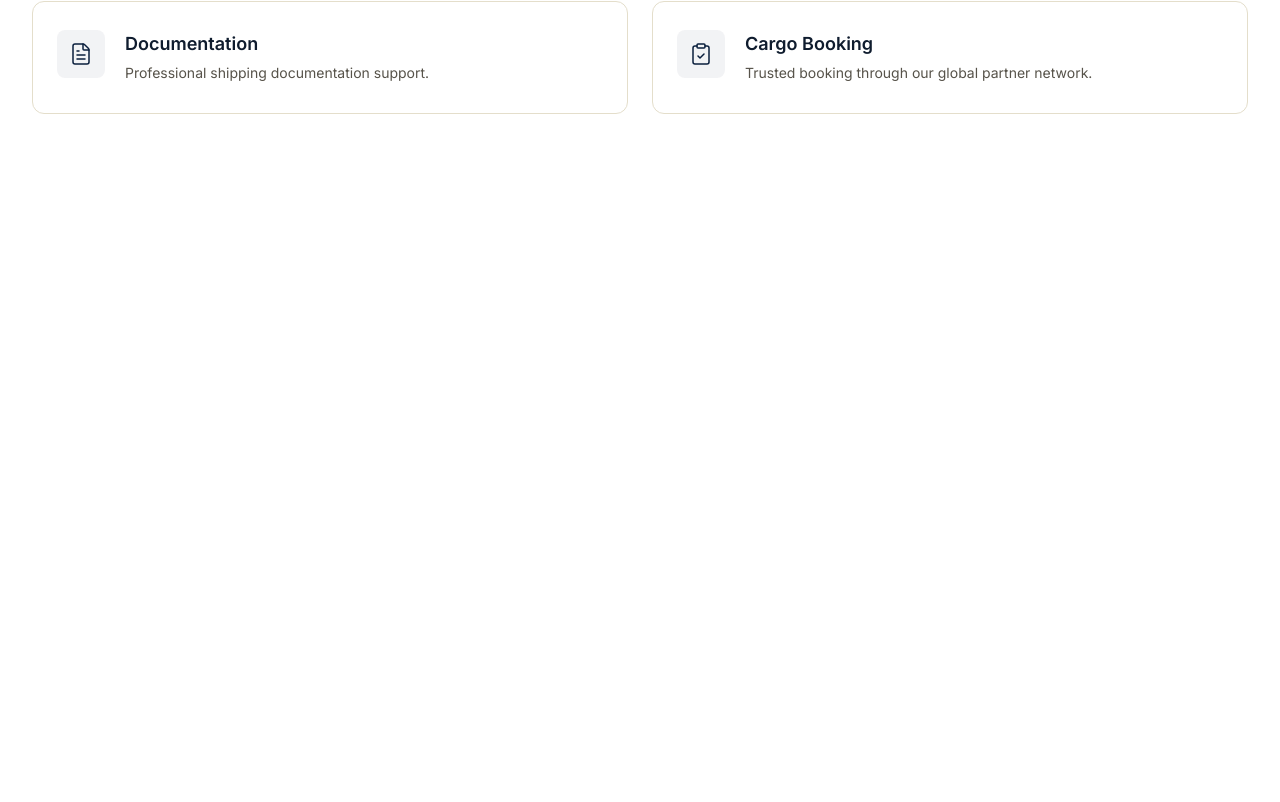
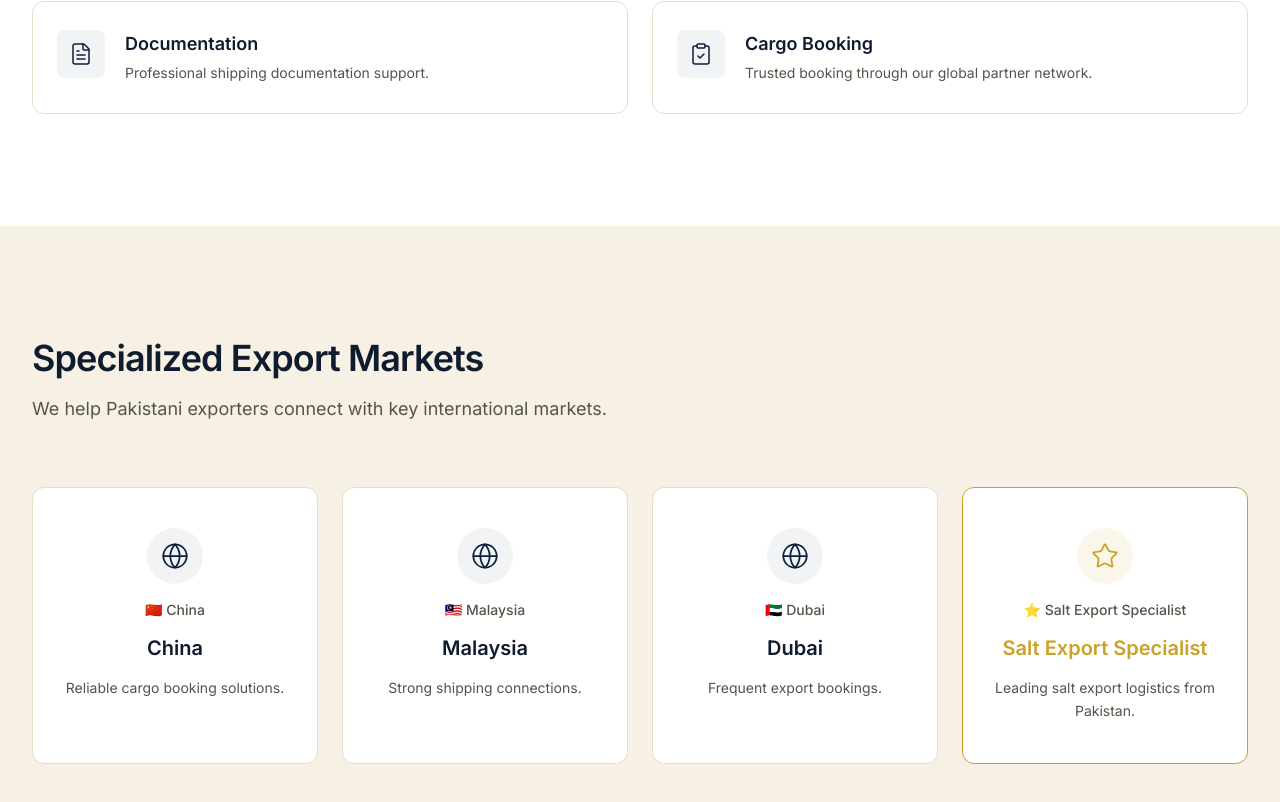
Before and after one commit to Mairaarshad19/allied-shipping-website, a Next.js app: page / in a window 1280 px wide. Shown: the part 1463-2265 px from the top of the page. Before the commit the page ends 1689 px from the top, so only its background shows below. Built offline with nearby package versions, Linux system fonts and the light colour scheme.

Commit message:
Export Specialization section included

```diff
--- a/app/page.tsx
+++ b/app/page.tsx
@@ -1,6 +1,7 @@
 import Hero from "@/components/Hero";
 import Stats from "@/components/Stats";
 import Services from "@/components/Services";
+import ExportMarkets from "@/components/ExportMarkets";
 
 export default function Home() {
   return (
@@ -8,6 +9,7 @@ export default function Home() {
       <Hero />
       <Stats />
       <Services />
+      <ExportMarkets />
     </>
   );
 }
--- /dev/null
+++ b/components/ExportMarkets.tsx
@@ -0,0 +1,93 @@
+import { Globe, Star } from "lucide-react";
+import Container from "./Container";
+
+const MARKETS = [
+  {
+    icon: Globe,
+    label: "🇨🇳 China",
+    title: "China",
+    description: "Reliable cargo booking solutions.",
+  },
+  {
+    icon: Globe,
+    label: "🇲🇾 Malaysia",
+    title: "Malaysia",
+    description: "Strong shipping connections.",
+  },
+  {
+    icon: Globe,
+    label: "🇦🇪 Dubai",
+    title: "Dubai",
+    description: "Frequent export bookings.",
+  },
+  {
+    icon: Star,
+    label: "⭐ Salt Export Specialist",
+    title: "Salt Export Specialist",
+    description: "Leading salt export logistics from Pakistan.",
+    highlighted: true,
+  },
+];
+
+export default function ExportMarkets() {
+  return (
+    <section className="bg-beige-warm py-16 md:py-24 lg:py-28">
+      <Container>
+        {/* Section header */}
+        <div className="mb-12 md:mb-16 max-w-xl">
+          <h2 className="text-3xl md:text-4xl font-semibold tracking-tight text-heading">
+            Specialized Export Markets
+          </h2>
+          <p className="mt-4 text-base md:text-lg text-body leading-relaxed">
+            We help Pakistani exporters connect with key international markets.
+          </p>
+        </div>
+
+        {/* Cards grid */}
+        <div className="grid grid-cols-1 sm:grid-cols-2 lg:grid-cols-4 gap-4 md:gap-6">
+          {MARKETS.map((market) => {
+            const Icon = market.icon;
+
+            return (
+              <div
+                key={market.title}
+                className={`group flex flex-col items-center text-center gap-4 rounded-xl px-6 py-10 transition-shadow duration-200 hover:shadow-md ${
+                  market.highlighted
+                    ? "border border-gold bg-white"
+                    : "border border-border bg-white"
+                }`}
+              >
+                <div
+                  className={`flex h-14 w-14 items-center justify-center rounded-full ${
+                    market.highlighted
+                      ? "bg-gold/10 text-gold"
+                      : "bg-navy-primary/5 text-navy-primary"
+                  }`}
+                >
+                  <Icon className="h-7 w-7" strokeWidth={1.5} />
+                </div>
+
+                {/* Emoji label (mobile-friendly) */}
+                <span className="text-sm font-medium text-body">
+                  {market.label}
+                </span>
+
+                <span
+                  className={`text-xl font-semibold leading-tight ${
+                    market.highlighted ? "text-gold" : "text-heading"
+                  }`}
+                >
+                  {market.title}
+                </span>
+
+                <span className="text-sm text-body leading-relaxed">
+                  {market.description}
+                </span>
+              </div>
+            );
+          })}
+        </div>
+      </Container>
+    </section>
+  );
+}
```
